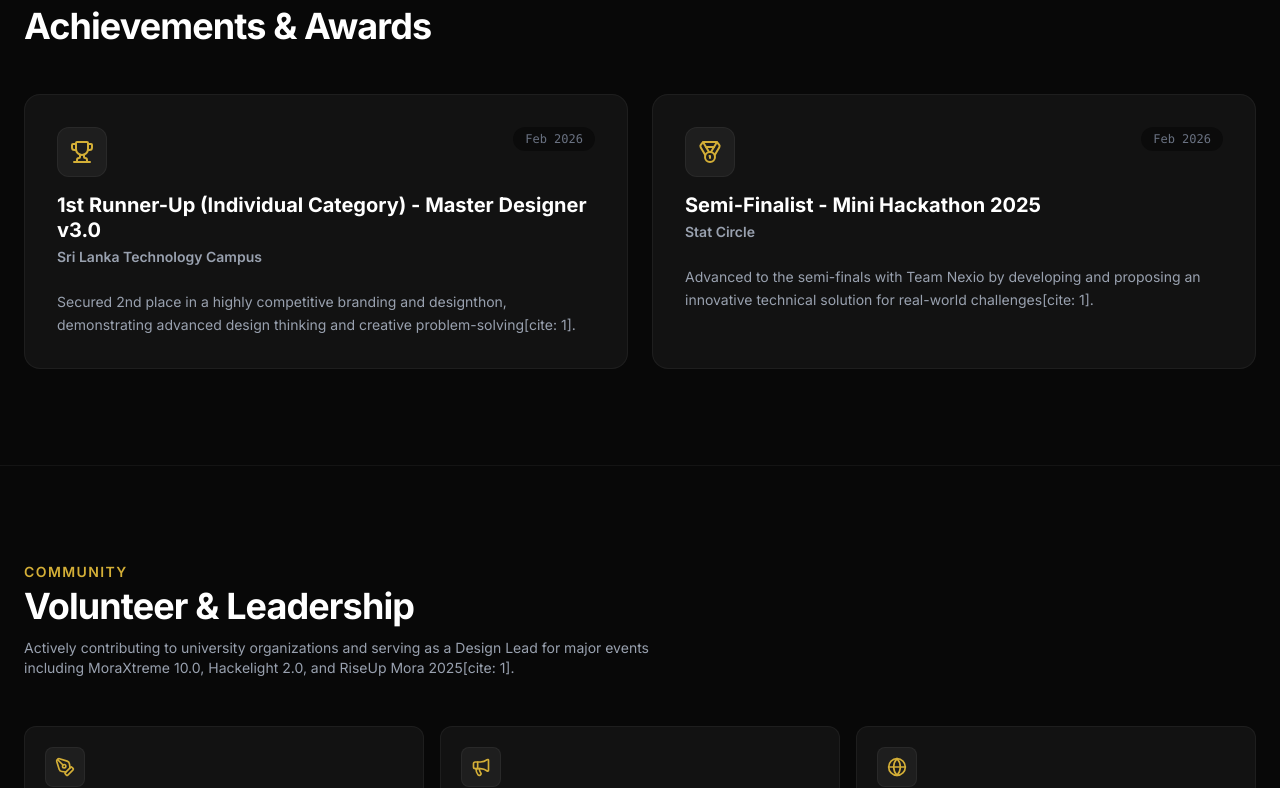
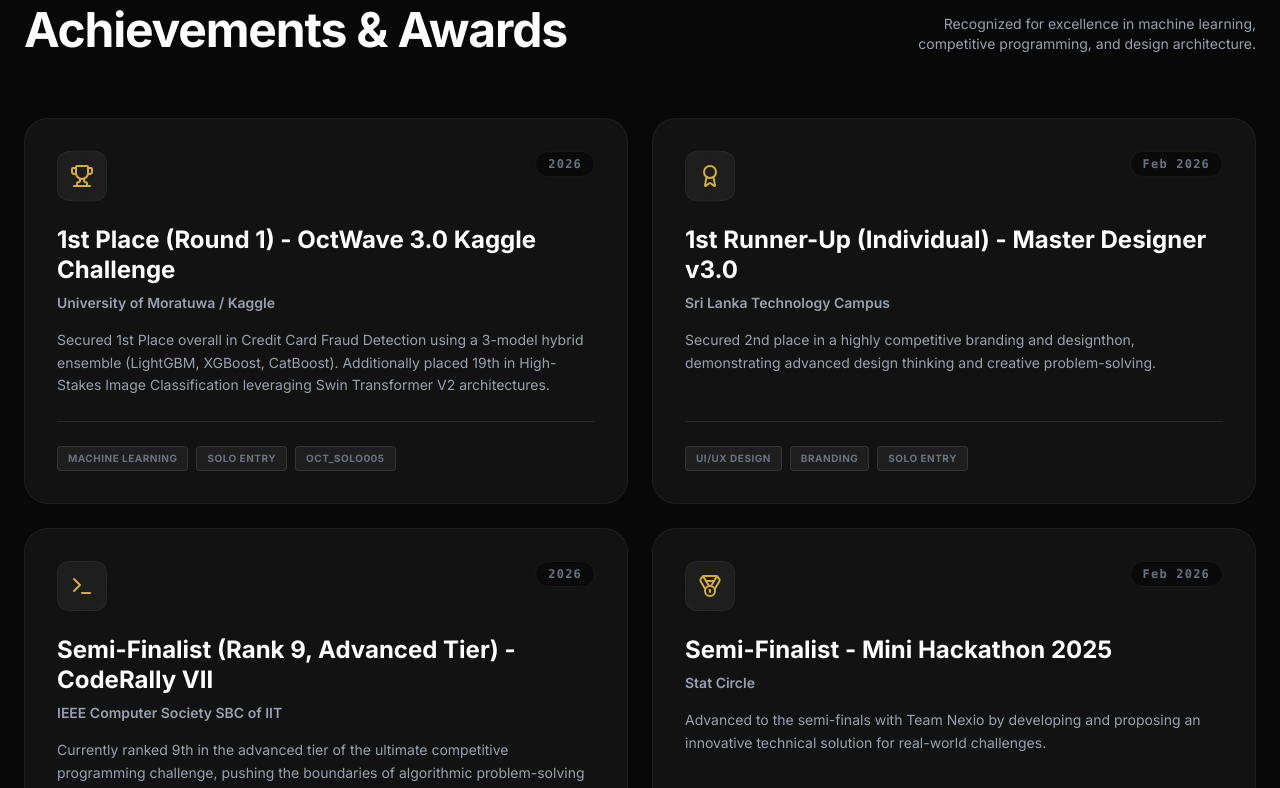
Before and after one commit to Sahas-sass/sahas-portfolio, a Next.js app: page / in a window 1280 px wide. Shown: the part 4285-5073 px from the top of the page. Built offline with nearby package versions, Linux system fonts and the light colour scheme.

Commit message:
feat: update Achievements component with new entries, enhanced layout, and additional icons

```diff
--- a/src/components/Achievements.tsx
+++ b/src/components/Achievements.tsx
@@ -1,7 +1,7 @@
 "use client";
 
 import { useTheme } from "@/context/ThemeContext";
-import { Trophy, Medal } from "lucide-react";
+import { Trophy, Medal, Award, Terminal } from "lucide-react";
 import { motion } from "framer-motion";
 
 export default function Achievements() {
@@ -9,50 +9,97 @@ export default function Achievements() {
 
   const achievements = [
     {
-      title: "1st Runner-Up (Individual Category) - Master Designer v3.0",
+      title: "1st Place (Round 1) - OctWave 3.0 Kaggle Challenge",
+      org: "University of Moratuwa / Kaggle",
+      date: "2026",
+      desc: "Secured 1st Place overall in Credit Card Fraud Detection using a 3-model hybrid ensemble (LightGBM, XGBoost, CatBoost). Additionally placed 19th in High-Stakes Image Classification leveraging Swin Transformer V2 architectures.",
+      icon: <Trophy className={mode === "tech" ? "text-gold-rich" : "text-purple-400"} size={24} />,
+      tags: ["Machine Learning", "Solo Entry", "Oct_SOLO005"]
+    },
+    {
+      title: "1st Runner-Up (Individual) - Master Designer v3.0",
       org: "Sri Lanka Technology Campus",
       date: "Feb 2026",
-      desc: "Secured 2nd place in a highly competitive branding and designthon, demonstrating advanced design thinking and creative problem-solving[cite: 1].",
-      icon: <Trophy className={mode === "tech" ? "text-gold-rich" : "text-purple-400"} size={24} />
+      desc: "Secured 2nd place in a highly competitive branding and designthon, demonstrating advanced design thinking and creative problem-solving.",
+      icon: <Award className={mode === "tech" ? "text-gold-rich" : "text-purple-400"} size={24} />,
+      tags: ["UI/UX Design", "Branding", "Solo Entry"]
+    },
+    {
+      title: "Semi-Finalist (Rank 9, Advanced Tier) - CodeRally VII",
+      org: "IEEE Computer Society SBC of IIT",
+      date: "2026",
+      desc: "Currently ranked 9th in the advanced tier of the ultimate competitive programming challenge, pushing the boundaries of algorithmic problem-solving under strict time constraints.",
+      icon: <Terminal className={mode === "tech" ? "text-gold-rich" : "text-purple-400"} size={24} />,
+      tags: ["Competitive Programming", "Algorithms", "Team Nexio"]
     },
     {
       title: "Semi-Finalist - Mini Hackathon 2025",
       org: "Stat Circle",
       date: "Feb 2026",
-      desc: "Advanced to the semi-finals with Team Nexio by developing and proposing an innovative technical solution for real-world challenges[cite: 1].",
-      icon: <Medal className={mode === "tech" ? "text-gold-rich" : "text-purple-400"} size={24} />
+      desc: "Advanced to the semi-finals with Team Nexio by developing and proposing an innovative technical solution for real-world challenges.",
+      icon: <Medal className={mode === "tech" ? "text-gold-rich" : "text-purple-400"} size={24} />,
+      tags: ["Hackathon", "Software Engineering", "Team Nexio"]
     }
   ];
 
   return (
     <section id="achievements" className="py-24 px-6 max-w-7xl mx-auto border-t border-white/5">
-      <div className="mb-12">
-        <h3 className={`text-sm tracking-widest uppercase font-semibold ${mode === "tech" ? "text-gold-rich" : "text-purple-400"}`}>
-          Milestones
-        </h3>
-        <h2 className="text-4xl font-bold tracking-tight mt-1">Achievements & Awards</h2>
+
+      {/* PREMIUM HEADER - Matching the Projects section */}
+      <div className="flex flex-col md:flex-row md:items-end justify-between mb-16 gap-6">
+        <div>
+          <h3 className={`text-sm tracking-widest uppercase font-semibold ${mode === "tech" ? "text-gold-rich" : "text-purple-400"}`}>
+            Milestones
+          </h3>
+          <h2 className="text-4xl md:text-5xl font-bold tracking-tight mt-1 text-white">
+            Achievements & Awards
+          </h2>
+        </div>
+        <p className="text-sm text-gray-400 max-w-sm md:text-right">
+          Recognized for excellence in machine learning, competitive programming, and design architecture.
+        </p>
       </div>
 
+      {/* ACHIEVEMENTS 2x2 GRID */}
       <div className="grid grid-cols-1 md:grid-cols-2 gap-6">
         {achievements.map((item, idx) => (
           <motion.div
             key={idx}
-            whileHover={{ y: -5 }}
-            className="p-8 rounded-2xl bg-cardBg border border-white/5 hover:border-white/10 transition-all flex flex-col gap-4"
+            initial={{ opacity: 0, y: 20 }}
+            whileInView={{ opacity: 1, y: 0 }}
+            viewport={{ once: true }}
+            transition={{ delay: idx * 0.1, duration: 0.5 }}
+            className="group relative flex flex-col p-8 rounded-3xl bg-cardBg border border-white/5 overflow-hidden hover:border-white/20 transition-all duration-500"
           >
-            <div className="flex items-start justify-between">
-              <div className="p-3 rounded-xl bg-white/5 border border-white/5">
+            {/* Subtle Glow on Hover */}
+            <div className={`absolute -inset-px opacity-0 group-hover:opacity-10 transition-opacity duration-500 bg-linear-to-br ${mode === "tech" ? "from-gold-rich" : "from-purple-500"} to-transparent pointer-events-none z-0`}></div>
+
+            {/* Top Row: Icon and Date */}
+            <div className="relative z-10 flex items-start justify-between mb-6">
+              <div className="p-3 rounded-xl bg-white/5 border border-white/5 backdrop-blur-sm">
                 {item.icon}
               </div>
-              <span className="text-xs font-mono text-gray-500 bg-black/40 px-3 py-1 rounded-full">
+              <span className="text-xs font-mono font-semibold tracking-widest text-gray-500 bg-black/40 px-3 py-1 rounded-full border border-white/5">
                 {item.date}
               </span>
             </div>
-            <div>
-              <h3 className="text-xl font-bold text-white leading-tight">{item.title}</h3>
-              <p className="text-sm text-gray-400 font-semibold mt-1">{item.org}</p>
+
+            {/* Content Body */}
+            <div className="relative z-10 flex flex-col grow">
+              <h3 className="text-2xl font-bold text-white leading-tight mb-2">{item.title}</h3>
+              <p className="text-sm font-semibold text-gray-400 mb-4">{item.org}</p>
+              <p className="text-gray-400 text-sm leading-relaxed mb-6 grow">{item.desc}</p>
+
+              {/* Tags Row */}
+              <div className="flex flex-wrap gap-2 pt-6 border-t border-white/10 mt-auto">
+                {item.tags.map((tag) => (
+                  <span key={tag} className="text-[10px] font-bold uppercase tracking-wider text-gray-500 bg-white/5 px-2.5 py-1 rounded border border-white/10">
+                    {tag}
+                  </span>
+                ))}
+              </div>
             </div>
-            <p className="text-gray-400 text-sm leading-relaxed mt-2">{item.desc}</p>
+
           </motion.div>
         ))}
       </div>
```
